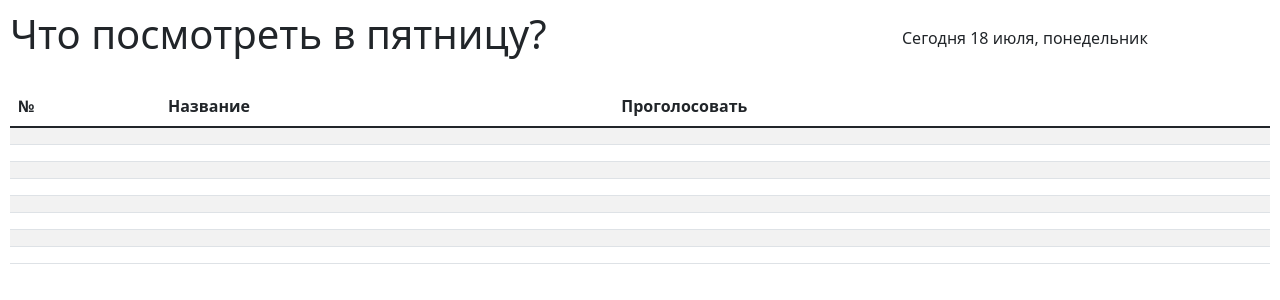
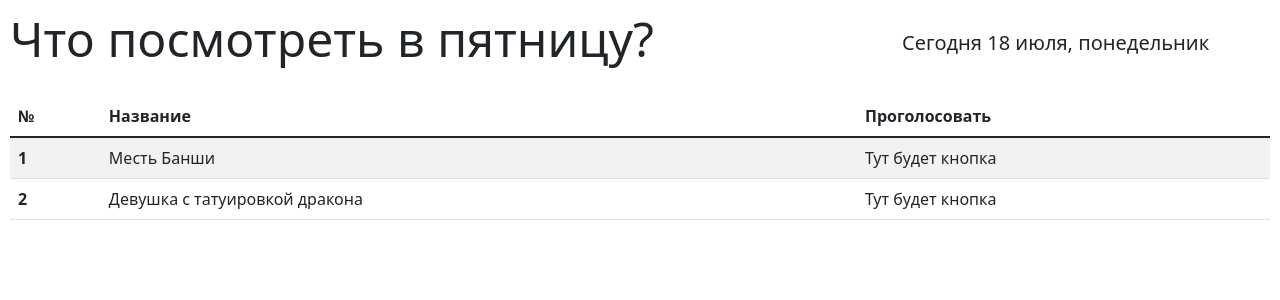
Before and after one commit to ekatrif/films-rating, a Vue app: page / in a window 1280 px wide. Shown: the top 300 px of the page. Built offline with nearby package versions, Linux system fonts and the light colour scheme.

Commit message:
added component table & table-row

```diff
--- a/package.json
+++ b/package.json
@@ -9,7 +9,6 @@
   },
   "dependencies": {
     "bootstrap": "^5.1.3",
-    "bootstrap-vue": "^2.22.0",
     "core-js": "^3.8.3",
     "vue": "^2.6.14"
   },
--- a/src/App.vue
+++ b/src/App.vue
@@ -1,7 +1,7 @@
 <template>
   <div>
     <HeaderComponent title="Что посмотреть в пятницу?" />
-    <FilmsTable></FilmsTable>
+    <FilmsTable v-bind:films="films"></FilmsTable>
   </div>
 </template>
 
@@ -11,6 +11,18 @@ import FilmsTable from "./components/FilmsTable.vue";
 
 export default {
   name: "App",
+  data() {
+    return {
+      films: [
+        {
+          id: 1,
+          titleRus: "Месть Банши",
+        },
+        { id: 2, titleRus: "Девушка с татуировкой дракона" },
+      ],
+    };
+  },
+
   components: {
     HeaderComponent,
     FilmsTable,
--- a/src/components/DateBlock.vue
+++ b/src/components/DateBlock.vue
@@ -1,5 +1,7 @@
 <template>
-  <div class="date-container">Сегодня 18 июля, понедельник</div>
+  <div class="date-container">
+    <p class="lead">Сегодня 18 июля, понедельник</p>
+  </div>
 </template>
 
 <script>
@@ -14,4 +16,7 @@ export default {
 .date-container {
   flex: 1 0 30%;
 }
+p {
+  margin: 0;
+}
 </style>
--- a/src/components/FilmsTable.vue
+++ b/src/components/FilmsTable.vue
@@ -1,63 +1,38 @@
 <template>
-  <div class="table-container">
-    <b-table striped hover :items="items" :fields="fields"></b-table>
+  <div>
+    <table class="table table-striped">
+      <TableHead></TableHead>
+      <tbody>
+        <tr
+          is="table-row"
+          v-for="film in films"
+          v-bind:key="film.id"
+          v-bind:id="film.id"
+          v-bind:title="film.titleRus"
+        >
+          {{
+            film.titleRus
+          }}
+        </tr>
+      </tbody>
+    </table>
   </div>
 </template>
 
 <script>
+import TableHead from "./TableHead.vue";
+import TableRow from "./TableRow.vue";
+
 export default {
-  data() {
-    return {
-      buttonVote: "<b-button variant='outline-primary'>Хочу этот!</b-button>",
-      fields: ["№", "Название", "Проголосовать"],
-      items: [
-        {
-          number: 1,
-          title: "Месть Банши (2022)",
-          button: "",
-        },
-        {
-          number: 1,
-          title: "Месть Банши (2022)",
-          button: "",
-        },
-        {
-          number: 1,
-          title: "Месть Банши (2022)",
-          button: "",
-        },
-        {
-          number: 1,
-          title: "Месть Банши (2022)",
-          button: "",
-        },
-        {
-          number: 1,
-          title: "Месть Банши (2022)",
-          button: "",
-        },
-        {
-          number: 1,
-          title: "Месть Банши (2022)",
-          button: "",
-        },
-        {
-          number: 1,
-          title: "Месть Банши (2022)",
-          button: "",
-        },
-        {
-          number: 1,
-          title: "Месть Банши (2022)",
-          button: "",
-        },
-      ],
-    };
-  },
+  name: "FilmsTable",
+  props: ["films"],
+  components: { TableHead, TableRow },
 };
 </script>
+
+<!-- Add "scoped" attribute to limit CSS to this component only -->
 <style scoped>
-.table-container {
+div {
   margin: 20px 10px;
 }
 </style>
--- a/src/components/HeaderComponent.vue
+++ b/src/components/HeaderComponent.vue
@@ -1,6 +1,6 @@
 <template>
   <header>
-    <h1>{{ title }}</h1>
+    <h1 class="display-5">{{ title }}</h1>
     <DateBlock></DateBlock>
   </header>
 </template>
--- /dev/null
+++ b/src/components/TableHead.vue
@@ -0,0 +1,20 @@
+<template>
+  <thead>
+    <tr>
+      <th scope="col">№</th>
+      <th scope="col">Название</th>
+      <th scope="col">Проголосовать</th>
+    </tr>
+  </thead>
+</template>
+
+<script>
+export default {
+  name: "TableHead",
+
+  components: {},
+};
+</script>
+
+<!-- Add "scoped" attribute to limit CSS to this component only -->
+<style scoped></style>
--- /dev/null
+++ b/src/components/TableRow.vue
@@ -0,0 +1,18 @@
+<template>
+  <tr>
+    <th scope="row">{{ id }}</th>
+    <td>{{ title }}</td>
+    <td>Тут будет кнопка</td>
+  </tr>
+</template>
+
+<script>
+export default {
+  name: "TableRow",
+  props: ["id", "title"],
+  components: {},
+};
+</script>
+
+<!-- Add "scoped" attribute to limit CSS to this component only -->
+<style scoped></style>
```
Also changed, not shown: src/main.js (+0 -8 lines), 1 other file (tests, documents, lock files or other folders).
